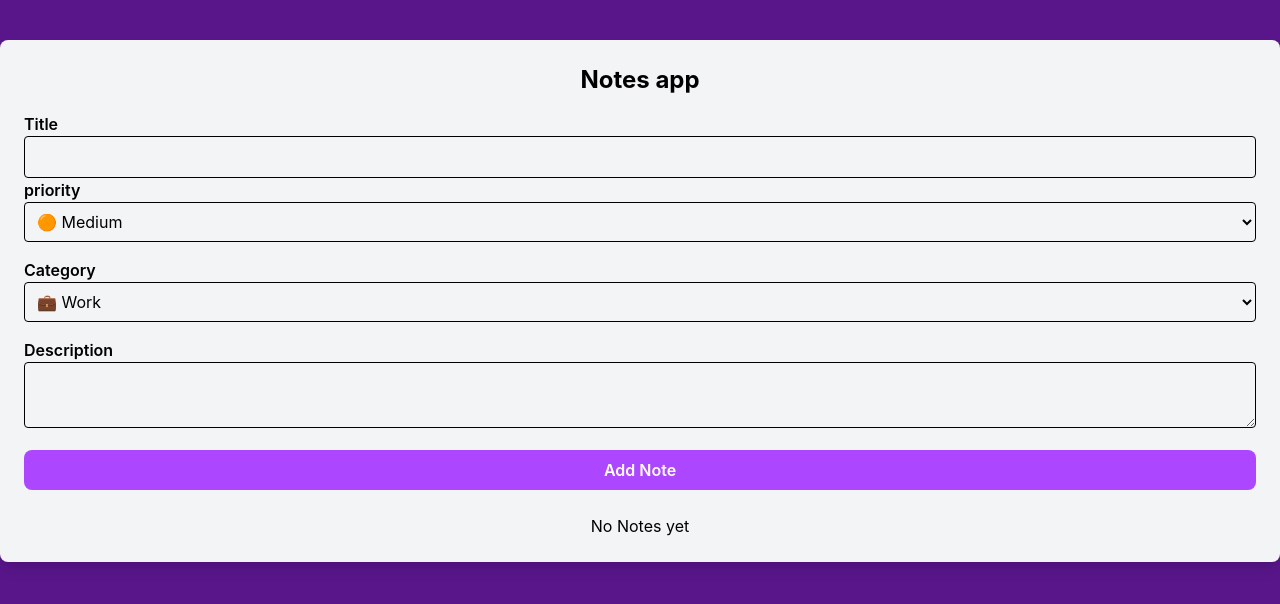
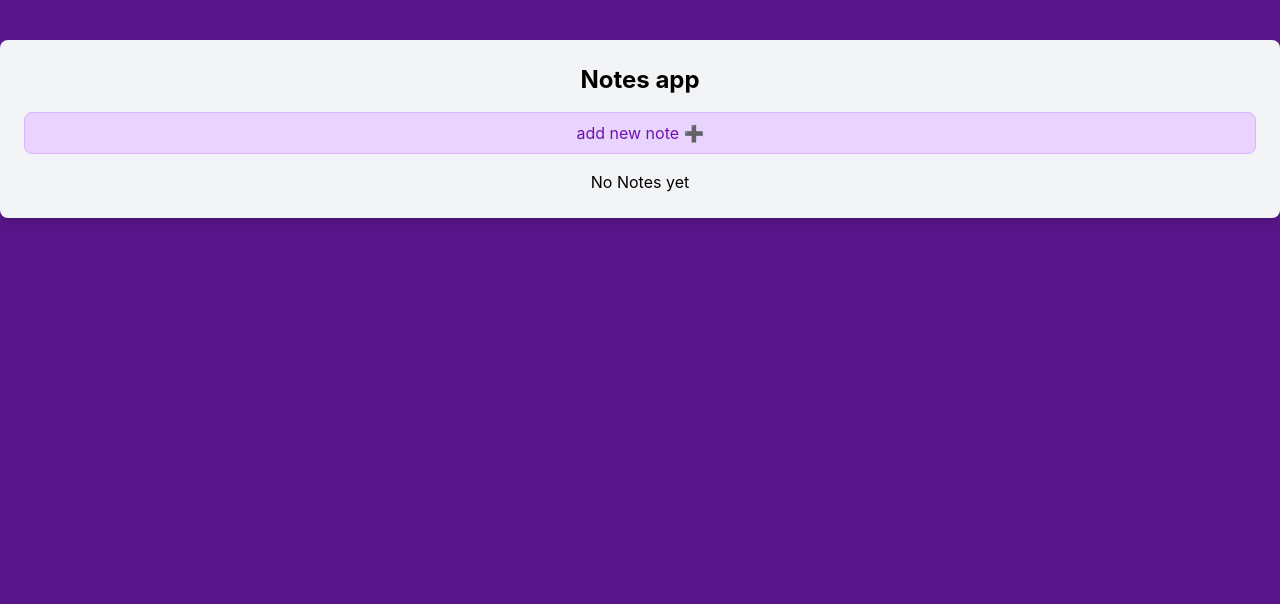
Before and after one commit to zainxrvng/React-Practise, a React (Vite) app in the folder Notes/: page / in a window 1280 px wide. Shown: the top 604 px of the page. Built offline with nearby package versions, Linux system fonts and the light colour scheme.

Commit message:
Enhance Newforms component to toggle visibility of the note creation form and improve code formatting

```diff
--- a/Notes/src/components/Newform.jsx
+++ b/Notes/src/components/Newform.jsx
@@ -1,23 +1,24 @@
 import { useState } from "react";
-const Newforms = ( {notes, setNotes} ) => {
+const Newforms = ({ notes, setNotes }) => {
   const [formData, setFormData] = useState({
     Title: "",
     Priorty: "Medium",
     Category: "Work",
     Description: "",
   });
+  const [isFormVisable, setisFormVisable] = useState(false);
 
   const handleChange = (e) => {
-    setFormData({...formData, [e.target.name]: e.target.value})
-  }
+    setFormData({ ...formData, [e.target.name]: e.target.value });
+  };
 
   const handleSubmit = (e) => {
-    e.preventDefault()
-    if (!formData.Title || !formData.Description) return
+    e.preventDefault();
+    if (!formData.Title || !formData.Description) return;
 
-    const newNotes = {id: Date.now(), ...formData}
+    const newNotes = { id: Date.now(), ...formData };
 
-    setNotes([newNotes, ...notes])
+    setNotes([newNotes, ...notes]);
 
     setFormData({
       Title: "",
@@ -26,11 +27,21 @@ const Newforms = ( {notes, setNotes} ) => {
       Description: "",
     });
     console.log("Form Submitted :", formData);
-
-  }
+  };
   return (
+    <>
       <div>
-      <form onSubmit= {handleSubmit}className="mb-6">
+        <button
+          onClick={() => {
+            setisFormVisable(!isFormVisable);
+          }}
+          className="w-full bg-gray-100 border border-gray-300 text-purple-800 py-2 rounded-lg cursor-pointer hover: bg-purple-200 hover: border-purple-300 transition mb-4"
+        >
+          {" "}
+          {isFormVisable ? "Hide form ❌" : "add new note ➕"}
+        </button>
+        {isFormVisable && (
+          <form onSubmit={handleSubmit} className="mb-6">
             <div className="mb-4">
               <label htmlFor="title" className="block font-semibold">
                 Title
@@ -91,7 +102,9 @@ const Newforms = ( {notes, setNotes} ) => {
               Add Note
             </button>
           </form>
+        )}
       </div>
+    </>
   );
 };
 
```
Lines whose indentation alone changed are shown as unchanged.
